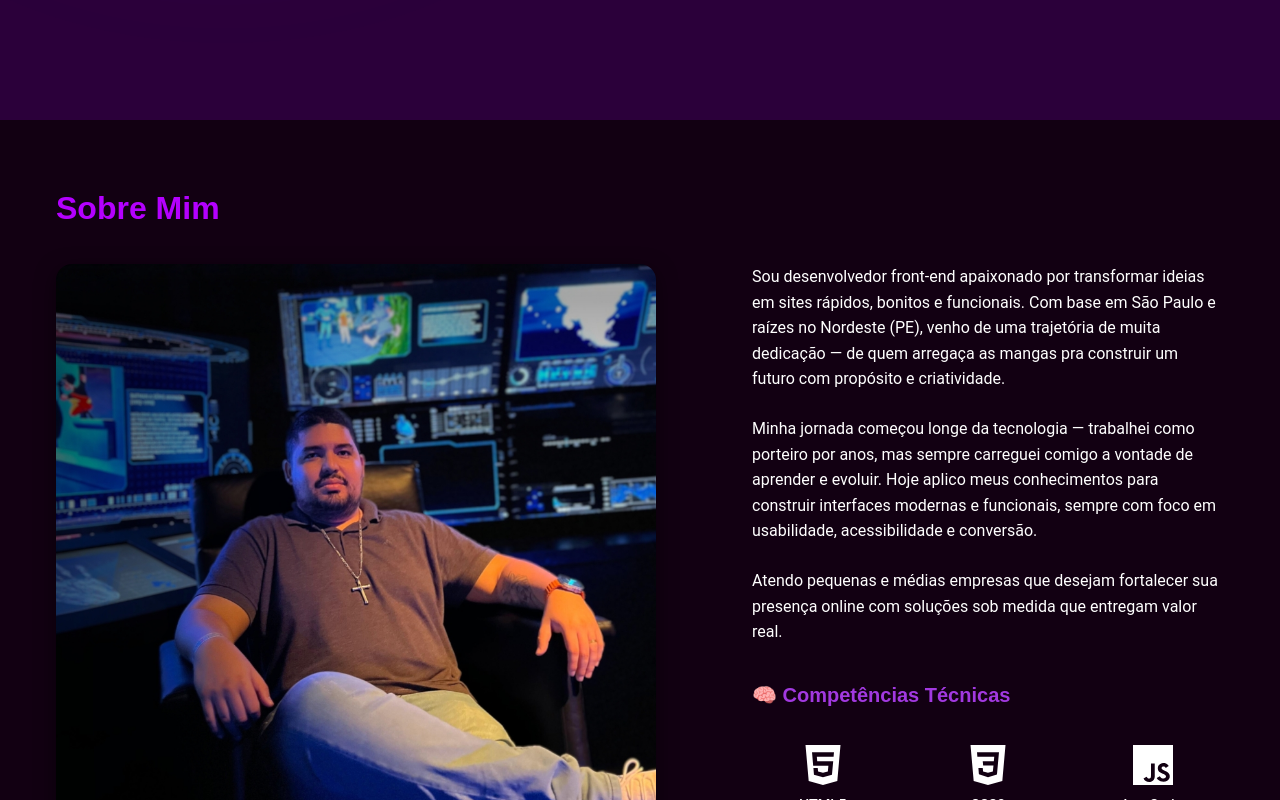
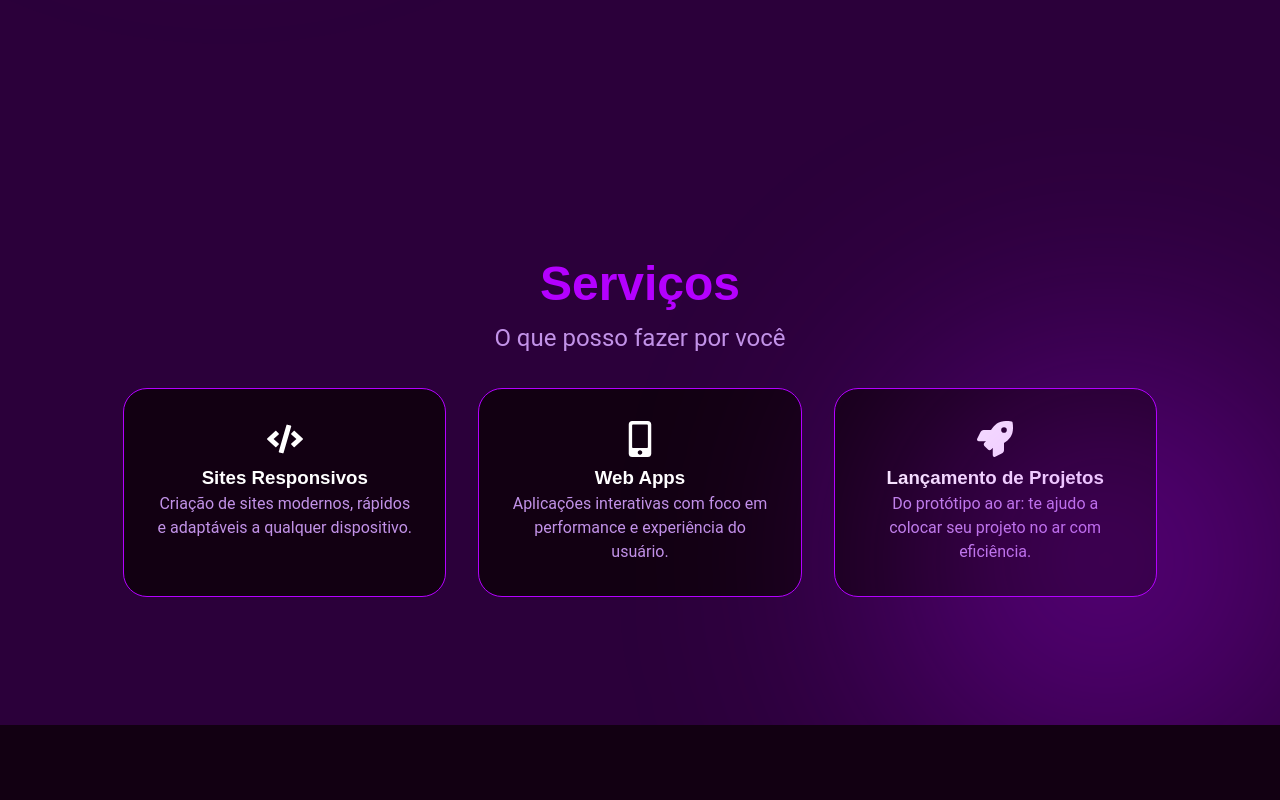
Before and after one commit to birajnior/update-portfolio, a React (Vite) app: page / in a window 1280 px wide. Shown: the part 680-1480 px from the top of the page. Built offline with nearby package versions, Linux system fonts and the light colour scheme; no server answers.

Commit message:
fix(ux): corrige conflito entre background animado e hover dos cards na seção de serviços

```diff
--- a/src/App.tsx
+++ b/src/App.tsx
@@ -2,6 +2,7 @@
 import { About } from './components/About/About';
 import { Hero } from './components/Hero/Hero';
 import { Navbar } from './components/Navbar/Navbar';
+import { ServicesSection } from './components/ServicesSection/ServicesSection';
 import { WeatherWidget } from './components/WeatherApi/WeatherWidget';
 
 function App() {
@@ -10,6 +11,7 @@ function App() {
       <Navbar />
       <main className="pt-20">
         <Hero />
+        <ServicesSection />
         <About />
       </main>
       <WeatherWidget />
--- a/src/components/About/About.styles.ts
+++ b/src/components/About/About.styles.ts
@@ -11,16 +11,16 @@ export const Title = styled.h2`
   font-size: 2rem;
   font-weight: 700;
   margin-bottom: 2rem;
-  margin-left: 2rem;
+  margin-left: 4rem;
   color: ${({ theme }) => theme.colors.primary};
 `;
 
 export const ContentWrapper = styled.div`
   display: flex;
-  gap: 12rem;
+  gap: 10rem;
   align-items: flex-start;
   justify-content: center;
-  max-width: 1680px;
+  max-width: 1580px;
   margin: 0 auto;
   padding-inline: ${({ theme }) => theme.spacing.xl};
 
--- a/src/components/About/About.tsx
+++ b/src/components/About/About.tsx
@@ -18,7 +18,7 @@ export const About = () => {
       initial={{ opacity: 0, y: 40 }}
       whileInView={{ opacity: 1, y: 0 }}
       transition={{ duration: 0.9 }}
-      viewport={{ once: true, amount: 0.3 }}
+      viewport={{ once: true, amount: 0.1 }}
     >
       <Title>Sobre Mim</Title>
 
--- a/src/components/Hero/Hero.style.ts
+++ b/src/components/Hero/Hero.style.ts
@@ -1,4 +1,4 @@
-import styled from "styled-components";
+import styled from 'styled-components';
 export const Section = styled.section`
   display: flex;
   flex-direction: column;
@@ -59,10 +59,12 @@ export const Button = styled.a`
 `;
 
 // BackgroundAnimado = SVG posicionado atrás do conteúdo
-export const BackgroundAnimado = styled.div`
+type BackgroundAnimadoProps = {
+  position?: 'top-left' | 'bottom-right';
+};
+
+export const BackgroundAnimado = styled.div<BackgroundAnimadoProps>`
   position: absolute;
-  top: -100px;
-  left: -100px;
   width: 600px;
   height: 600px;
   background: radial-gradient(circle at center, #b400ff, transparent 70%);
@@ -70,6 +72,21 @@ export const BackgroundAnimado = styled.div`
   opacity: 0.5;
   z-index: 0;
   animation: flutuar 8s ease-in-out infinite alternate;
+  pointer-events: none;
+
+  ${({ position }) =>
+    position === 'top-left' &&
+    `
+      top: -100px;
+      left: -100px;
+    `}
+
+  ${({ position }) =>
+    position === 'bottom-right' &&
+    `
+      bottom: -100px;
+      right: -100px;
+    `}
 
   @keyframes flutuar {
     0% {
@@ -83,7 +100,19 @@ export const BackgroundAnimado = styled.div`
   @media (max-width: 768px) {
     width: 300px;
     height: 300px;
-    top: -50px;
-    left: -50px;
+
+    ${({ position }) =>
+      position === 'top-left' &&
+      `
+        top: -50px;
+        left: -50px;
+      `}
+
+    ${({ position }) =>
+      position === 'bottom-right' &&
+      `
+        bottom: -50px;
+        right: -50px;
+      `}
   }
 `;
--- a/src/components/Hero/Hero.tsx
+++ b/src/components/Hero/Hero.tsx
@@ -4,7 +4,7 @@ import { motion } from 'framer-motion';
 export const Hero = () => {
   return (
     <Section id="inicio" aria-label="Seção de destaque principal do site">
-      <BackgroundAnimado />
+      <BackgroundAnimado position="top-left" />
       <motion.div
         initial={{ opacity: 0, y: -30 }}
         animate={{ opacity: 1, y: 0 }}
--- /dev/null
+++ b/src/components/ServicesSection/ServicesSection.style.ts
@@ -0,0 +1,57 @@
+import styled from 'styled-components';
+
+export const Section = styled.section`
+  padding: 8rem 2rem;
+  background-color: ${({ theme }) => theme.colors.background};
+`;
+
+export const Title = styled.h2`
+  font-size: 3rem;
+  font-weight: 700;
+  color: ${({ theme }) => theme.colors.primary};
+`;
+
+export const Subtitle = styled.p`
+  font-size: 1.5rem;
+  margin-bottom: 2rem;
+  color: ${({ theme }) => theme.colors.textLight};
+`;
+
+export const CardsGrid = styled.div`
+  display: grid;
+  gap: 2rem;
+  grid-template-columns: 1fr;
+  max-width: 85%;
+  margin: 0 auto;
+  @media (min-width: ${({ theme }) => theme.breakpoints.tablet}) {
+    grid-template-columns: repeat(2, 1fr);
+  }
+
+  @media (min-width: ${({ theme }) => theme.breakpoints.notebook}) {
+    grid-template-columns: repeat(3, 1fr);
+  }
+`;
+
+export const Card = styled.div`
+  background-color: ${({ theme }) => theme.colors.border};
+  padding: 2rem;
+  border-radius: 1.5rem;
+  text-align: center;
+  border: 1px solid ${({ theme }) => theme.colors.primary};
+  transition:
+    transform 0.3s ease,
+    box-shadow 0.3s ease;
+
+  &:hover {
+    transform: translateY(-8px);
+    box-shadow: 0 8px 20px rgba(0, 0, 0, 0.25);
+  }
+
+  h3 {
+    color: ${({ theme }) => theme.colors.text};
+  }
+
+  p {
+    color: ${({ theme }) => theme.colors.textLight};
+  }
+`;
--- /dev/null
+++ b/src/components/ServicesSection/ServicesSection.tsx
@@ -0,0 +1,62 @@
+import { motion } from 'framer-motion';
+import { FaCode, FaMobileAlt, FaRocket } from 'react-icons/fa';
+import { Section, Title, Subtitle, CardsGrid, Card } from './ServicesSection.style';
+import { BackgroundAnimado } from '../Hero/Hero.style';
+
+const services = [
+  {
+    icon: <FaCode size={36} />, // ícone de código
+    title: 'Sites Responsivos',
+    description: 'Criação de sites modernos, rápidos e adaptáveis a qualquer dispositivo.',
+  },
+  {
+    icon: <FaMobileAlt size={36} />, // ícone de aplicativo mobile
+    title: 'Web Apps',
+    description: 'Aplicações interativas com foco em performance e experiência do usuário.',
+  },
+  {
+    icon: <FaRocket size={36} />, // ícone de foguete
+    title: 'Lançamento de Projetos',
+    description: 'Do protótipo ao ar: te ajudo a colocar seu projeto no ar com eficiência.',
+  },
+];
+
+export const ServicesSection = () => {
+  return (
+    <Section
+      id="servicos"
+      className="relative py-32 px-4 md:px-12 bg-background mb-24 overflow-hidden"
+      aria-label="Seção de serviços oferecidos"
+    >
+      {/* Faixas decorativas no topo e base */}
+      <div className="absolute top-0 left-0 w-full h-1 bg-primary" aria-hidden="true"></div>
+      <div className="absolute bottom-0 left-0 w-full h-1 bg-primary" aria-hidden="true"></div>
+
+      <div className="text-center mb-12 relative z-10">
+        <Title>Serviços</Title>
+        <Subtitle>O que posso fazer por você</Subtitle>
+      </div>
+
+      <CardsGrid>
+        {services.map((service, index) => (
+          <Card
+            key={index}
+            as={motion.div}
+            initial={{ opacity: 0, y: 40 }}
+            whileInView={{ opacity: 1, y: 0 }}
+            viewport={{ once: true, amount: 0.3 }}
+            transition={{ duration: 0.8, delay: index * 0.2, ease: 'easeOut' }}
+            role="article"
+            aria-label={service.title}
+            className="hover:scale-105 transition-transform duration-300"
+          >
+            <div className="text-primary mb-4">{service.icon}</div>
+            <h3 className="text-xl font-semibold mb-2">{service.title}</h3>
+            <p className="text-base text-secondary">{service.description}</p>
+          </Card>
+        ))}
+      </CardsGrid>
+      <BackgroundAnimado position="bottom-right" />
+    </Section>
+  );
+};
```
